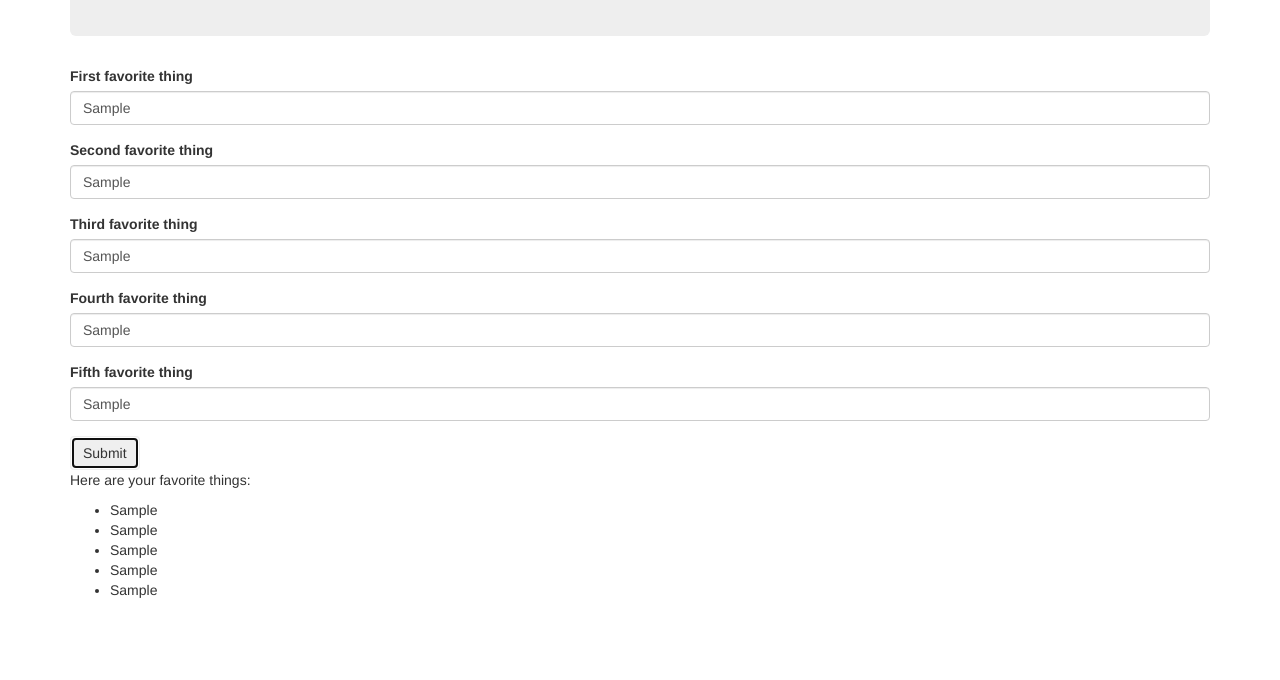
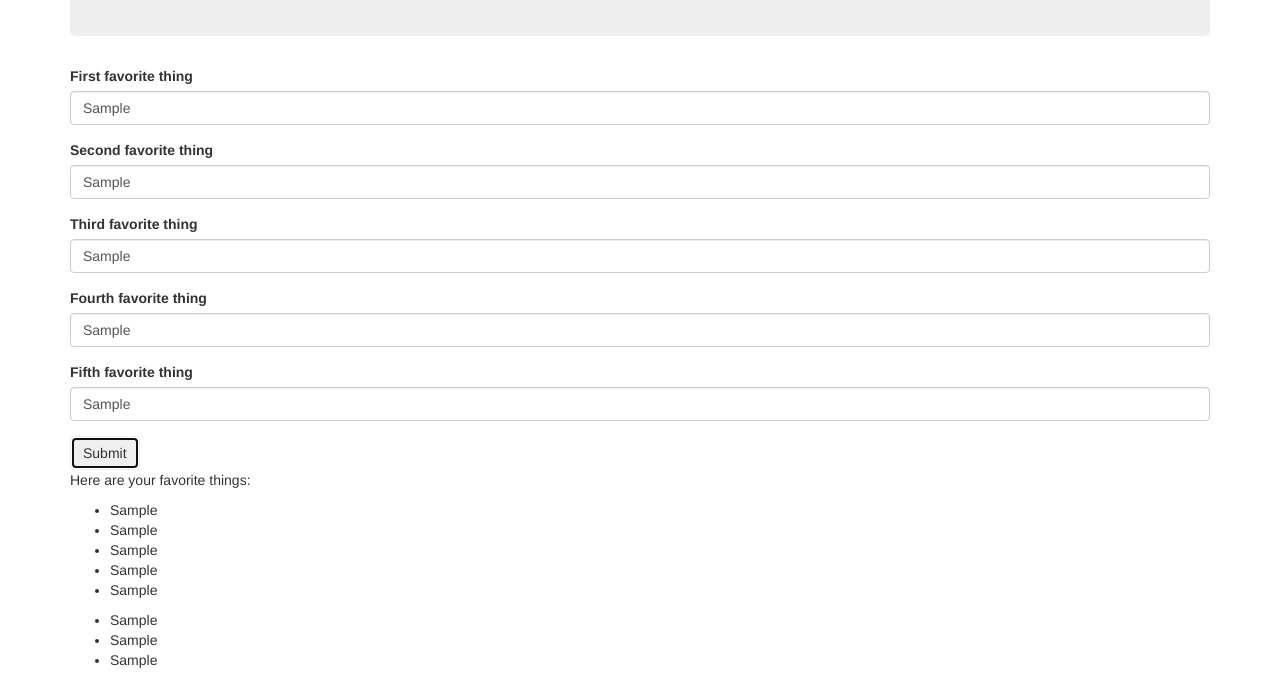
Before and after one commit to masenmatthews/FavThings, a plain HTML site: page index.html in a window 1280 px wide. Both pictures are taken after typing "Sample", "Sample", "Sample", "Sample", "Sample" into the empty fields and a click on the button "Submit". Shown: the part 159-839 px from the top of the page. Before the commit the page ends 800 px from the top, so only its background shows below. Drawn offline with nearby package versions, Linux system fonts and the light colour scheme.

Commit message:
Add new array in js, add html

```diff
--- a/css/styles.css
+++ b/css/styles.css
@@ -1,3 +1,7 @@
 #favThingsList {
   display: none;
 }
+
+#favThingsListTwo {
+  display: none;
+}
--- a/index.html
+++ b/index.html
@@ -50,6 +50,11 @@
           <li class="favThing4"></li>
           <li class="favThing5"></li>
         </ul>
+        <ul id="favThingsListTwo">
+          <li class="favThing2"></li>
+          <li class="favThing1"></li>
+          <li class="favThing3"></li>
+        </ul>
       </p>
     </div>
   </div>
--- a/js/scripts.js
+++ b/js/scripts.js
@@ -7,6 +7,8 @@ $(document).ready(function() {
     var favThing5 = $("input#favThing5").val();
 
     var favThingsArray = [favThing1, favThing2, favThing3, favThing4, favThing5];
+    var favThingsArrayTwo = [favThingsArray[1], favThingsArray[0], favThingsArray[2]];
+      alert(favThingsArrayTwo);
 
     $(".favThing1").text(favThingsArray[0]);
     $(".favThing2").text(favThingsArray[1]);
@@ -15,6 +17,8 @@ $(document).ready(function() {
     $(".favThing5").text(favThingsArray[4]);
 
     $("#favThingsList").show();
+    $("#favThingsListTwo").show();
+    // alert(favThingsArrayTwo);
 
     event.preventDefault();
   });
```
